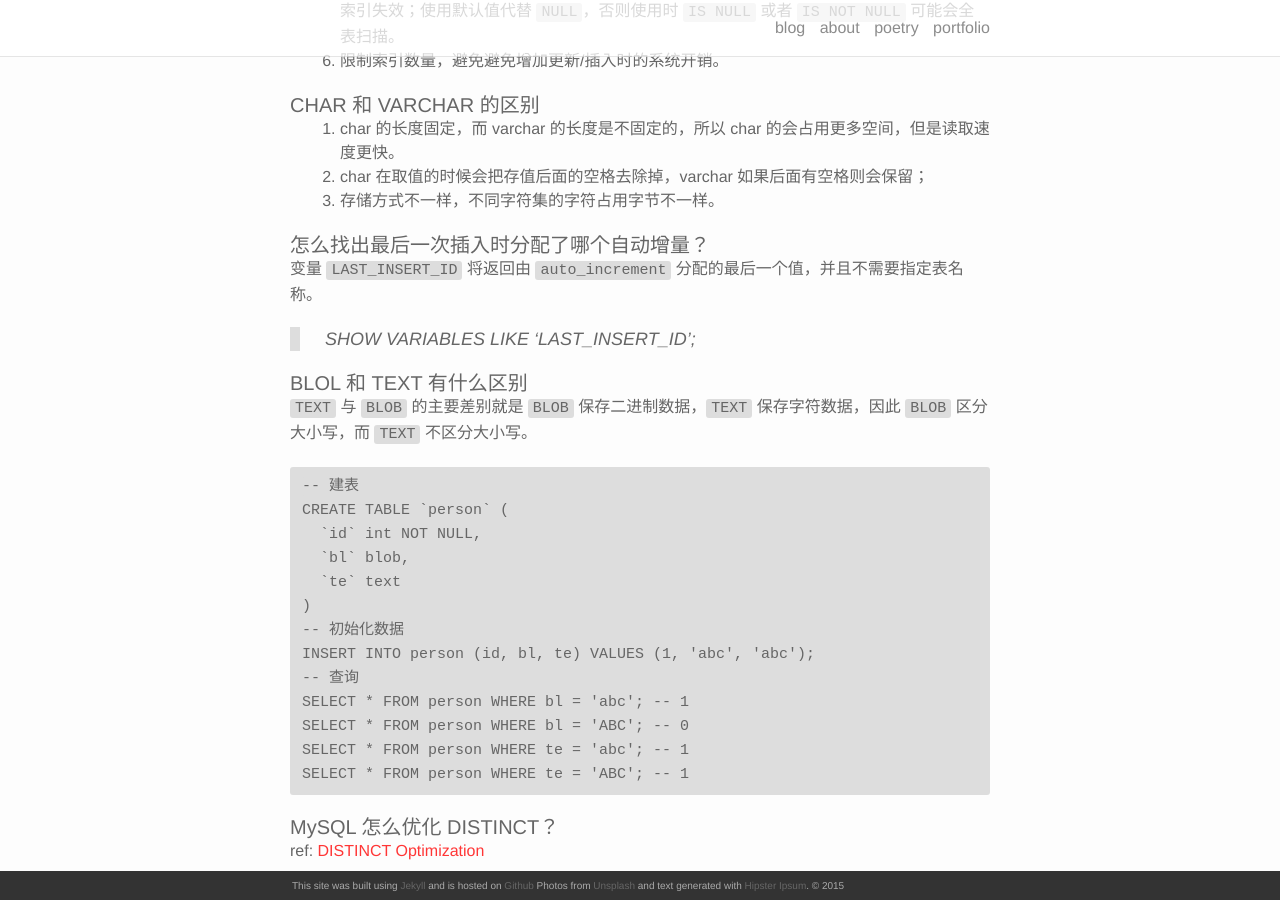
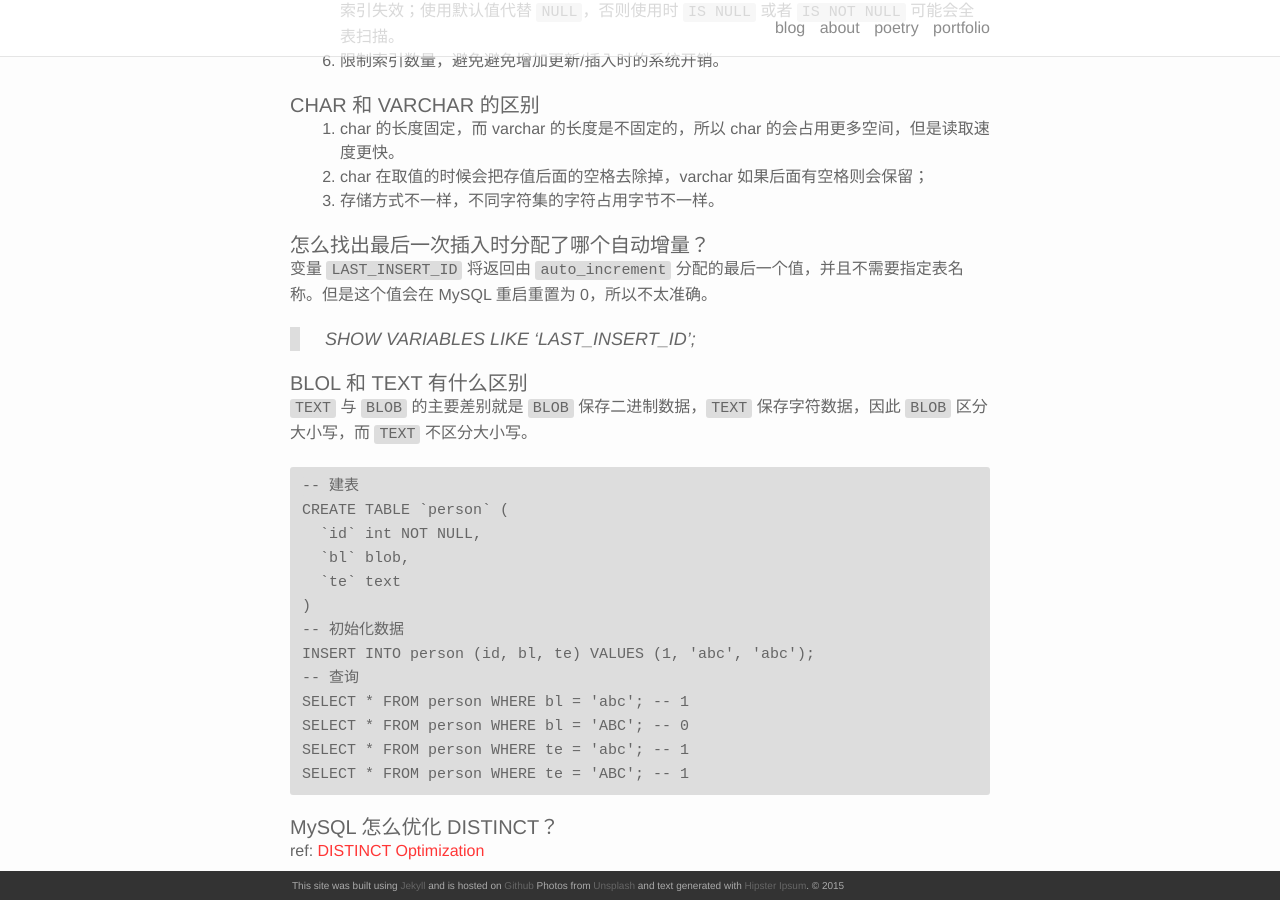
Before and after one commit to akmissxt/blog, a Jekyll site: the page built from _posts/2021-04-05-面试复习.markdown, in a window 1280 px wide and 900 px high, scrolled down 8170 px. Built offline with Jekyll 4.4.1, drawn with Linux system fonts in a browser that asks for light colours; nearby versions of some CDN libraries; our own code applies the rules of GitHub Pages for plain Markdown files.

Commit message:
update(面试复习): MySQL 自动增量

```diff
--- a/_posts/2021-04-05-面试复习.markdown
+++ b/_posts/2021-04-05-面试复习.markdown
@@ -300,7 +300,7 @@ MySQL 的索引查询会遵循最左匹配原则，即最左优先，在检索
 3. 存储方式不一样，不同字符集的字符占用字节不一样。
 
 #### 怎么找出最后一次插入时分配了哪个自动增量？
-变量 `LAST_INSERT_ID` 将返回由 `auto_increment` 分配的最后一个值，并且不需要指定表名称。
+变量 `LAST_INSERT_ID` 将返回由 `auto_increment` 分配的最后一个值，并且不需要指定表名称。但是这个值会在 MySQL 重启重置为 0，所以不太准确。
 > SHOW VARIABLES LIKE 'LAST_INSERT_ID';
 
 #### BLOL 和 TEXT 有什么区别
```
